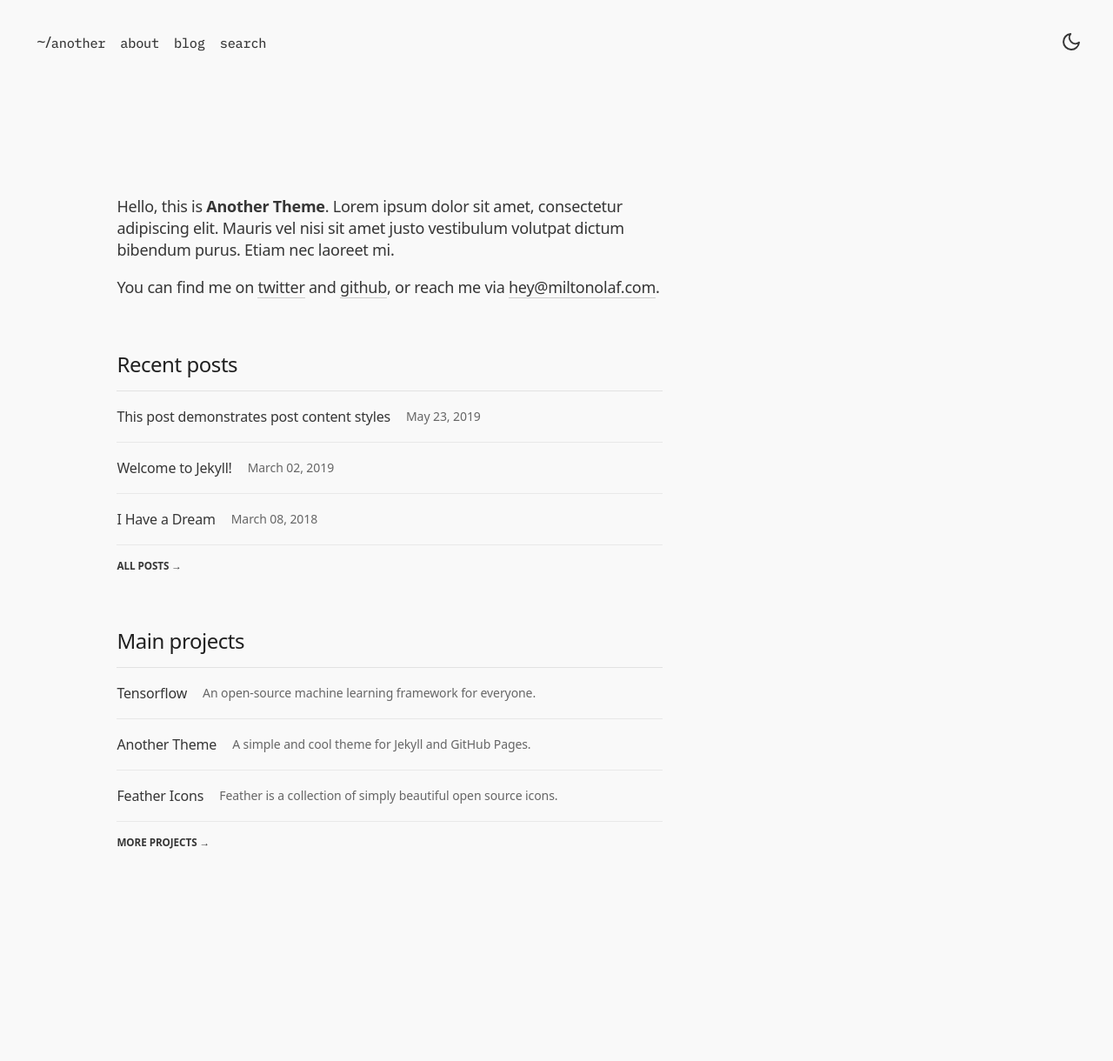
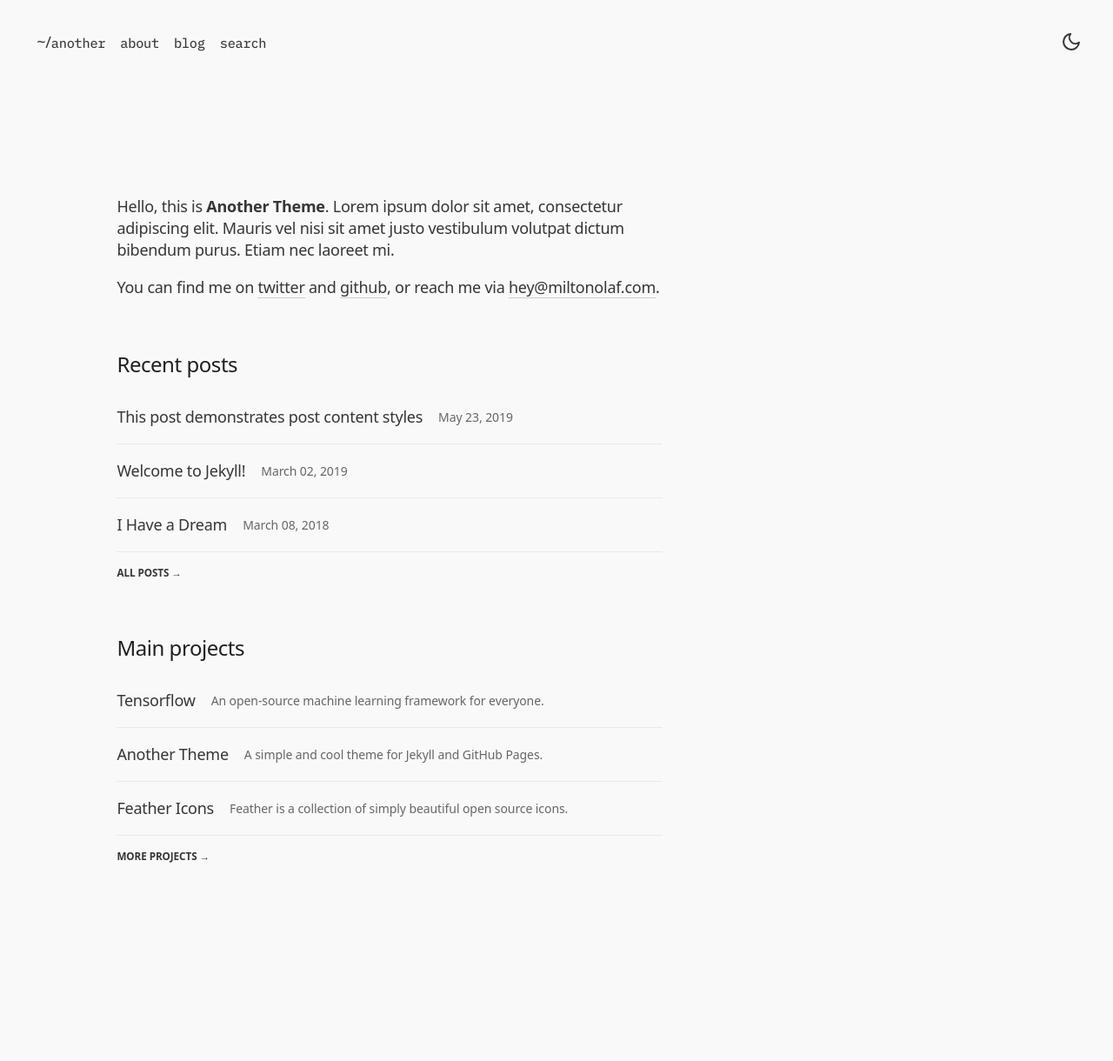
Before and after one commit to miltonparedes/another, a Jekyll site: the page built from index.md, in a window 1280 px wide. Shown: the whole page at 87% size. Built offline with Jekyll 4.4.1, drawn with Linux system fonts in a browser that asks for light colours; some web fonts are replaced.

Commit message:
Fix mobile support

```diff
--- a/_sass/another/_feed.scss
+++ b/_sass/another/_feed.scss
@@ -5,33 +5,38 @@
     font-weight: 400;
     border-bottom: 1px solid rgba(var(--rgb-primary), 0.075);
 
-    &:first-child{
-      border-top: 1px solid rgba(var(--rgb-primary), 0.1);
-    }
+    // &:first-child{
+    //   border-top: 1px solid rgba(var(--rgb-primary), 0.1);
+    // }
 
     .post-link {
       display: -webkit-box;
       display: -webkit-flex;
       display: -ms-flexbox;
       display: flex;
-      -webkit-align-items: center;
-      -webkit-box-align: center;
-      -ms-flex-align: center;
-      align-items: center;
+      flex-direction: column;
       border-bottom: 0;
       padding: 1rem 0;
 
+      @media (min-width: $medium-breakpoint) {
+        flex-direction: row !important;
+        -webkit-align-items: center;
+        -webkit-box-align: center;
+        -ms-flex-align: center;
+        align-items: center;
+      }
+
       .post-title {
-        @include properties($body-sm);
+        @include properties($body-md);
 
         @media (min-width: $medium-breakpoint) {
-          @include properties($body-md);
+          @include properties($body-lg);
         }
       }
 
       .post-date {
         @include properties($body-xs);
-        margin-left: 1rem;
+        margin-left: 0;
         opacity: 0.75;
 
         @media (min-width: $medium-breakpoint) {
```
